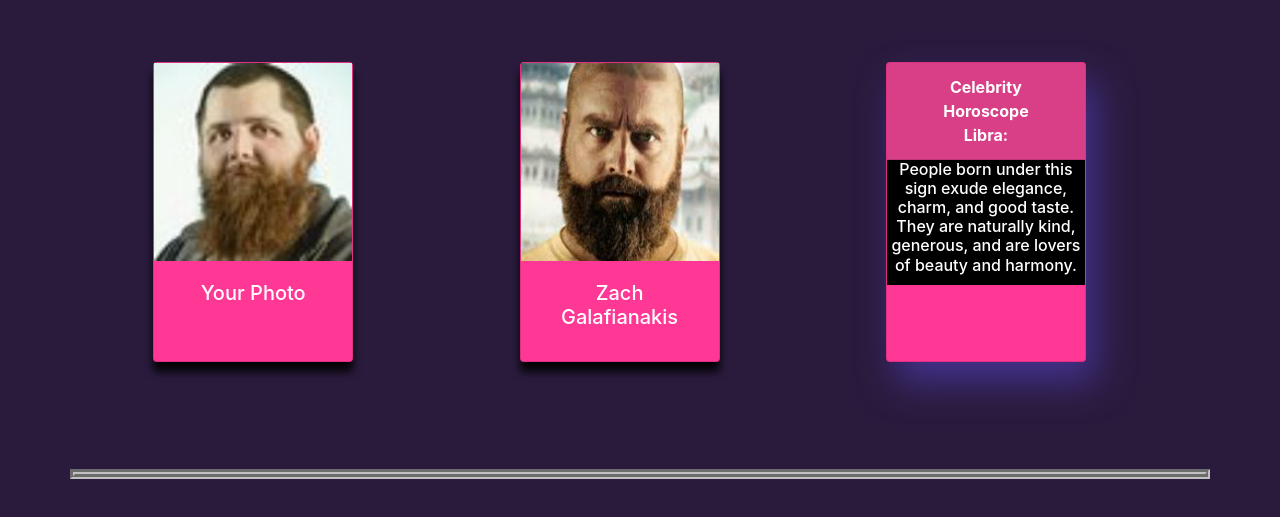
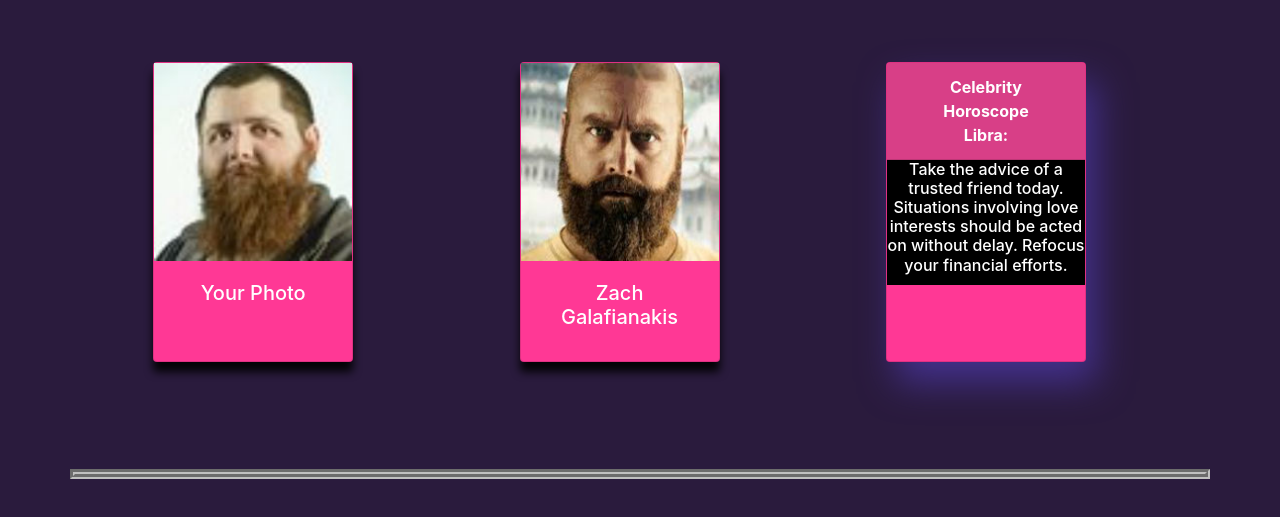
Before and after one commit to natebecker11/My-Celebrity-Horoscope, a plain HTML site: page index.html in a window 1280 px wide. Shown: the part 1259-1776 px from the top of the page. Drawn offline with nearby package versions, Linux system fonts and the light colour scheme; a script that the page names is missing.

Commit message:
correct loadingGif and main screen horoscope

```diff
--- a/index.html
+++ b/index.html
@@ -90,7 +90,7 @@
             <div class="card"  alt="Celebrity horoscope" id="cardMain">
               <div class="card-header"><b>Celebrity Horoscope<br><span id='celebZodiac'>Libra</span>:</b></div>
                 <!-- <div class="card-body"> -->
-                  <h6 class="card-title" id="celebHoroscope">People born under this sign exude elegance, charm, and good taste. They are naturally kind, generous, and are lovers of beauty and harmony.</h6>
+                  <h6 class="card-title" id="celebHoroscope">Take the advice of a trusted friend today. Situations involving love interests should be acted on without delay. Refocus your financial efforts.</h6>
 
             </div>
         </div>
```
Also changed, not shown: assets/images/loadingScreen.gif.
